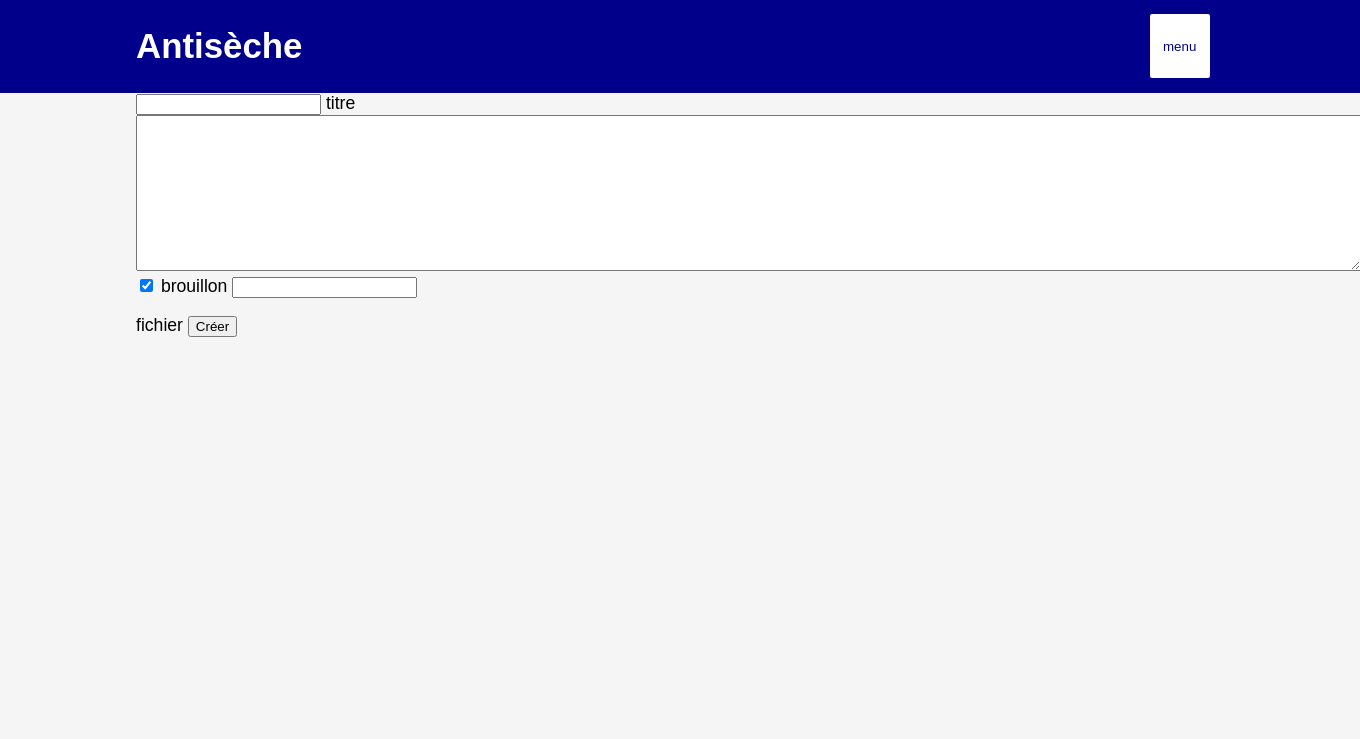
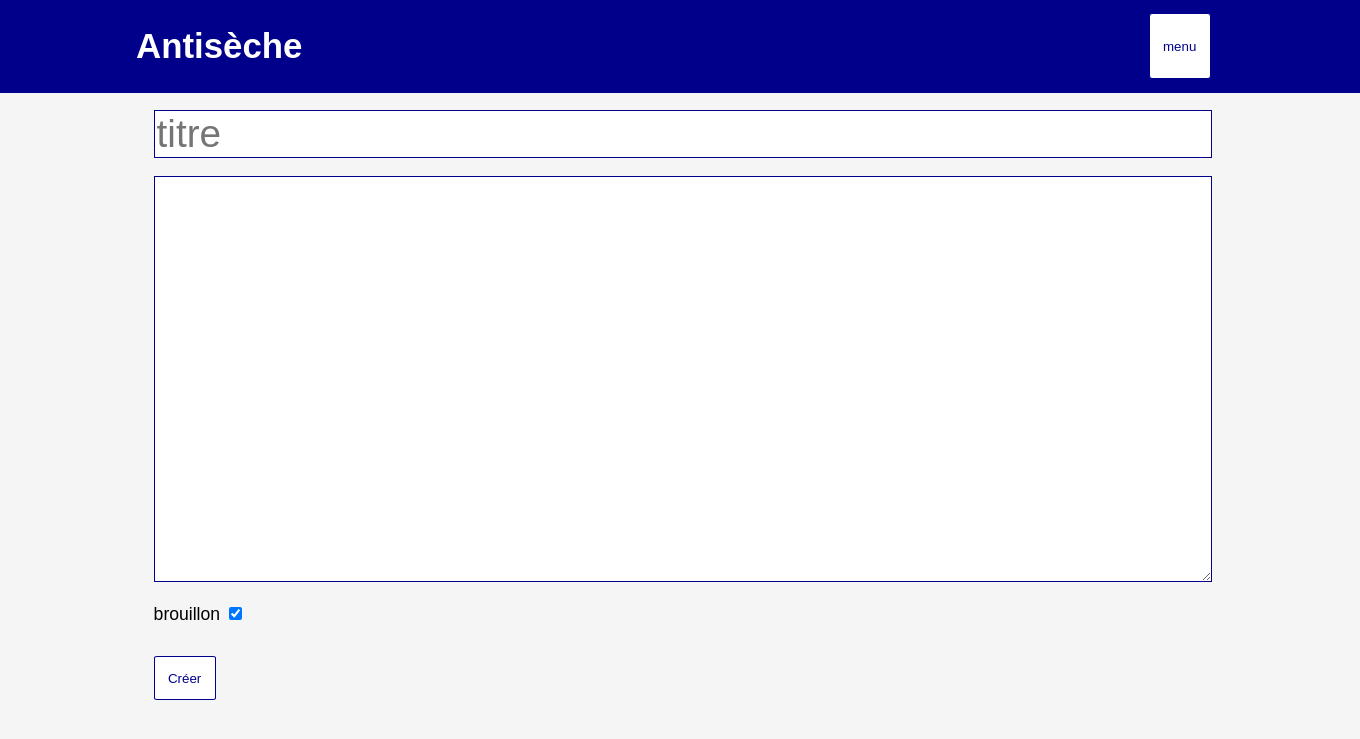
Before and after one commit to FabienCruz/antiseche, a Flask app: page /new in a window 1360 px wide. Shown: the top 739 px of the page. Run offline with Flask 2, Linux system fonts and the light colour scheme.

Commit message:
tapalaclass - form

```diff
--- a/static/tapalaclass.css
+++ b/static/tapalaclass.css
@@ -1,13 +1,38 @@
+form div {
+  margin: 1em; }
+form input[type=submit] {
+  margin: 1em 0;
+  padding: 1em;
+  color: darkblue;
+  border: 1px solid darkblue;
+  border-radius: 5%;
+  background-color: white; }
+form input[type=submit]:hover {
+  background-color: orange;
+  transition: all ease-out 0.5s; }
+form input[type=text] {
+  width: 100%;
+  font-family: sans-serif;
+  font-size: 2.2em;
+  color: darkblue;
+  border: 1px solid darkblue; }
+form textarea {
+  font-size: 2.2em;
+  font-family: monospace;
+  width: 100%;
+  height: 50vh;
+  border: 1px solid darkblue; }
+
 table {
   width: 100%; }
 
 a {
   text-decoration: none;
-  color: darkblue; }
+  color: darkblue;
+  font-size: 1.1em; }
 
 a:hover {
   color: orange;
-  border-bottom: 1px solid orange;
   transition: all ease-out 0.5s; }
 
 button {
@@ -101,7 +126,6 @@ header {
       font-size: 1.1em; }
     header nav a:hover {
       color: orange;
-      border-bottom: none;
       transition: all ease-out 0.5s; }
     header nav button div {
       display: none;
--- a/static/tapalaclass.scss
+++ b/static/tapalaclass.scss
@@ -6,12 +6,13 @@
 // sizes
 
 $container: 80%;
-$font-size: 1.1em; // 1em = 16px
+$font-size: 1.1em;
 
 // text
 
 $font-headings: sans-serif;
 $font-text: sans-serif;
+$font-code: monospace;
 
 // colors
 
@@ -49,6 +50,40 @@ $transition: all ease-out 0.5s;
 //@import 'components/hr';
 //@import 'components/forms';
 //@import 'components/buttons';
+form{
+    div {
+        margin: 1em;
+    }
+
+    input[type=submit]{
+        margin: 1em 0;
+        padding: 1em;
+        color:$color_1;
+        border: 1px solid $color_1;
+        border-radius: 5%;
+        background-color: white; }
+
+    input[type=submit]:hover{
+    background-color: orange;
+    transition: all ease-out 0.5s; }
+
+    input[type=text]{
+        width: 100%;
+        font-family: $font-headings;
+        font-size: $font-size * 2;
+        color: $color_1;
+        border: 1px solid $color_1;
+    }
+
+    textarea{
+    font-size: $font-size * 2;
+    font-family: $font-code;
+    width: 100%;
+    height: 50vh;
+    border: 1px solid $color_1;
+    }
+}
+
 table {
     width: 100%;
 }
@@ -56,6 +91,7 @@ table {
 a{
     text-decoration: none;
     color: $color_1;
+    font-size: $font-size;
 }
 a:hover {
     color: $color_2_contrast;
--- a/templates/form.html
+++ b/templates/form.html
@@ -3,18 +3,25 @@
 {% block page %}
 <form method="POST" action="{{ url_for('new') }}">
     {{ form.csrf_token }}
-    {{ form.title }}
-    {{ form.title.label }}
-    {{ form.text(rows="10", cols="150") }}
+    <div>
+        {{ form.title (placeholder="titre")}}
+    </div>
+    <div>
+        {{ form.text }}
+    </div>
+    <div>
+        {{ form.draft.label }}
         {{ form.draft }}
-    {{ form.draft.label }}
-    {{ form.file }}
+    </div>
+    <div>
         <ul>
             {% for error in form.file.errors %}
             <li style="color: red;">{{ error }}</li>
             {% endfor %}
         </ul>
-    {{ form.file.label }}
+    </div>
+    <div>
         <input type="submit" value="Créer">
+    </div>
 </form>
 {% endblock %}
```
Also changed, not shown: contents/.md (added), 1 other file. Lines whose indentation alone changed are shown as unchanged.
